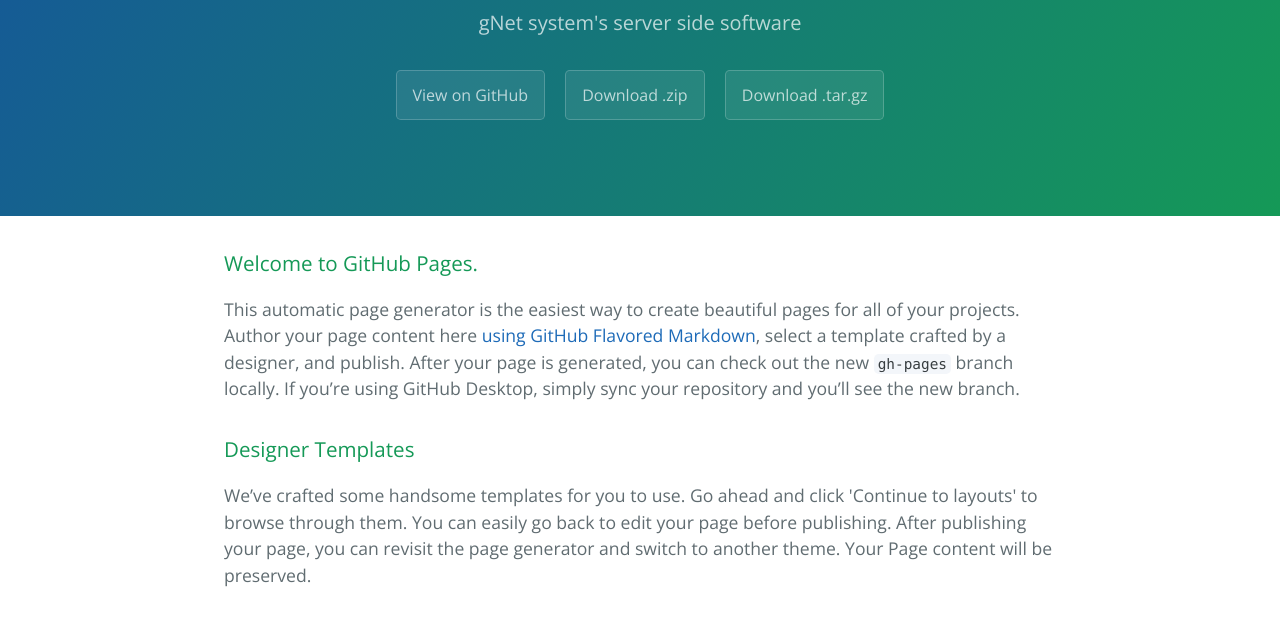
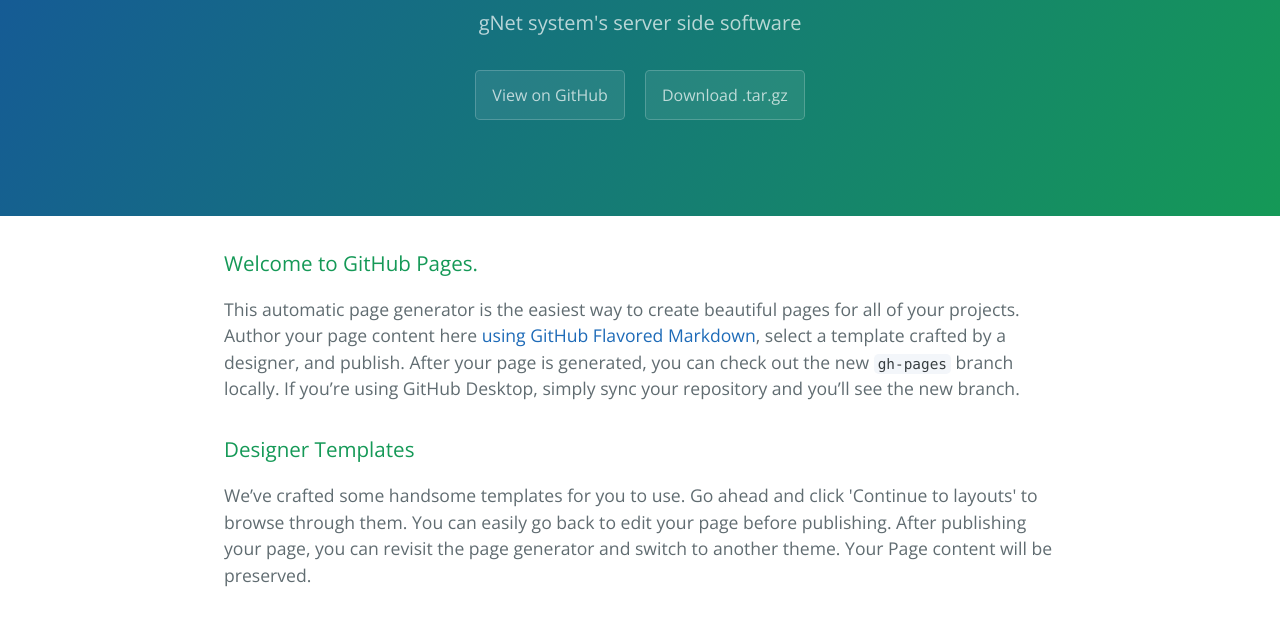
Before and after one commit to gedOHub/GServer, a plain HTML site: page index.html in a window 1280 px wide. Shown: the part 167-784 px from the top of the page. Drawn offline with nearby package versions, Linux system fonts and the light colour scheme.

Commit message:
Update index.html
Pašalinta .zip nuoroda

```diff
--- a/index.html
+++ b/index.html
@@ -14,7 +14,6 @@
       <h1 class="project-name">Gserver</h1>
       <h2 class="project-tagline">gNet system&#39;s server side software</h2>
       <a href="https://github.com/gedOHub/GServer" class="btn">View on GitHub</a>
-      <a href="https://github.com/gedOHub/GServer/zipball/master" class="btn">Download .zip</a>
       <a href="https://github.com/gedOHub/GServer/tarball/master" class="btn">Download .tar.gz</a>
     </section>
 
```
